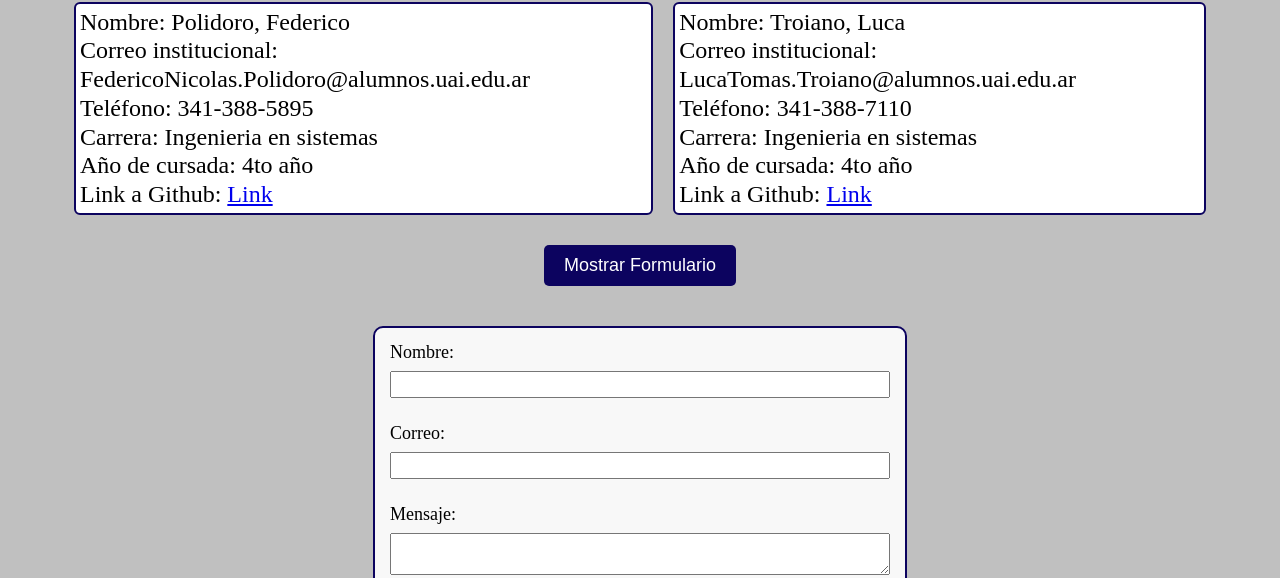
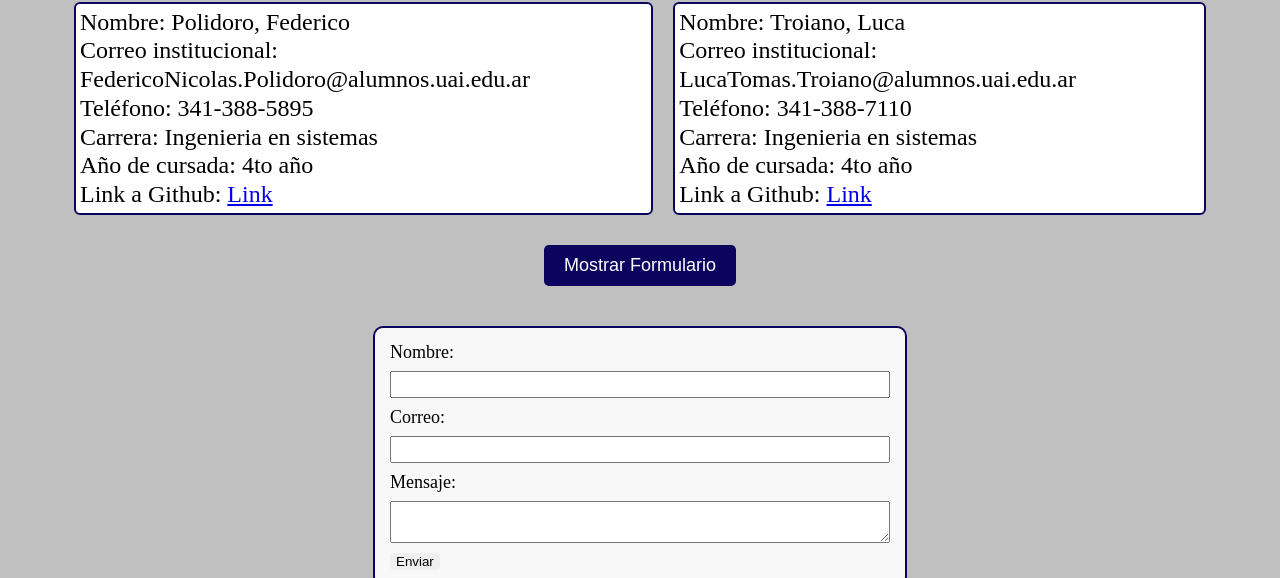
Before and after one commit to fedpo2/Buscaminas-js, a plain HTML site: page Contacto.html in a window 1280 px wide. Both pictures are taken after a click on the button "Mostrar Formulario". Shown: the part 222-800 px from the top of the page. Drawn offline with Linux system fonts and the light colour scheme.

Commit message:
eliminados <br> de luca

```diff
--- a/Contacto.html
+++ b/Contacto.html
@@ -40,12 +40,12 @@
         <div id="formContainer" style="display: none;">
             <form id="contactForm">
                 <label for="name">Nombre:</label>
-                <input type="text" id="name" name="name"><br>
+                <input type="text" id="name" name="name">
                 <label for="email">Correo:</label>
-                <input type="text" id="email" name="email"><br>
+                <input type="text" id="email" name="email">
 
                 <label for="message">Mensaje:</label>
-                <textarea id="message" name="message"></textarea><br>
+                <textarea id="message" name="message"></textarea>
 
                 <button type="submit">Enviar</button>
             </form>
```
